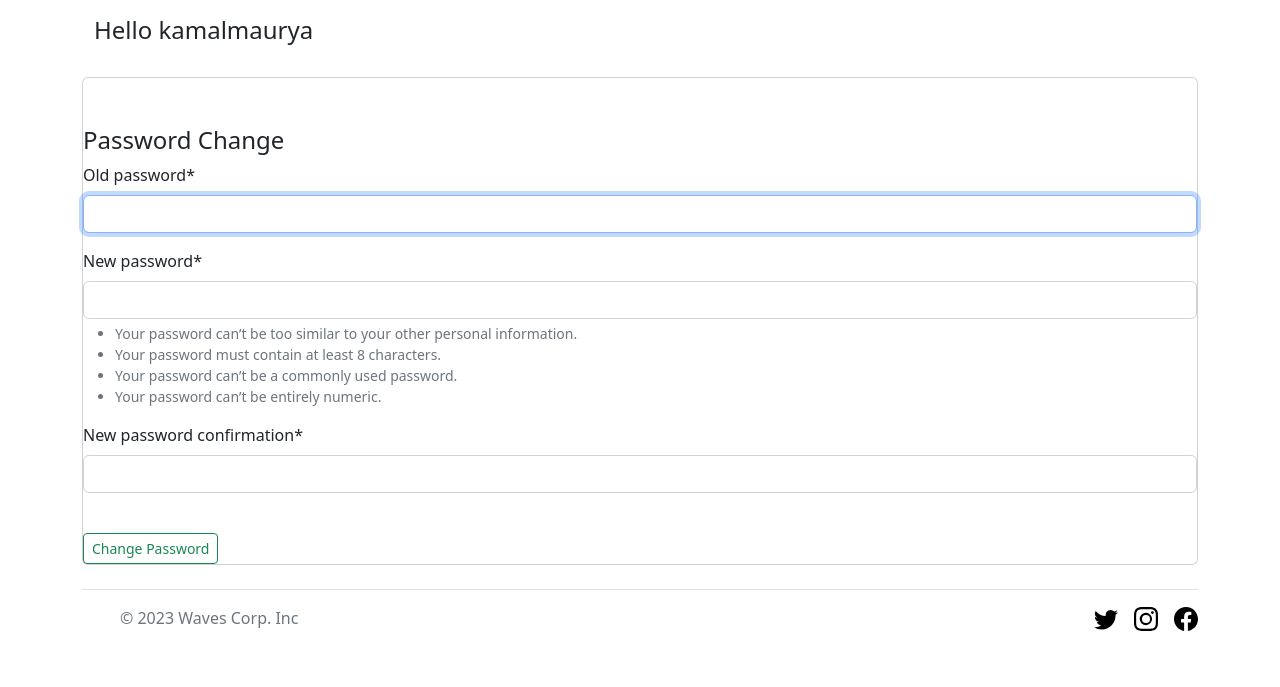
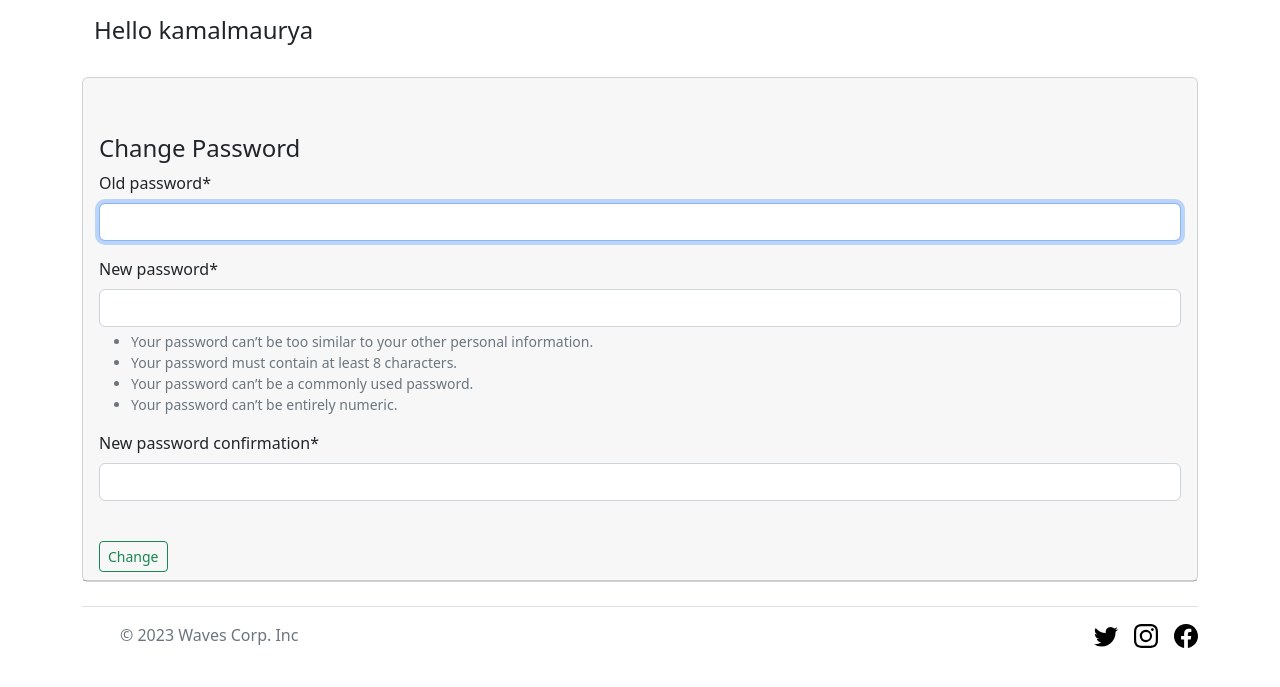
Before and after one commit to Kamal123-cyber/Waves, a Django app: page /password-change/ in a window 1280 px wide. Shown: the part 56-743 px from the top of the page. Run offline with Django 3.2, Linux system fonts and the light colour scheme; a user stored in the database is signed in; parts of the project's set-up code (start-up, migrations or seed data) failed here and were passed over; some libraries are stand-ins or nearby versions.

Commit message:
password change done

```diff
--- a/users/templates/users/password_change.html
+++ b/users/templates/users/password_change.html
@@ -4,12 +4,12 @@
  <main class="flex-shrink-0">
     <br>
     <div class="card">
-      <div clas="card-header">
-      <h4 class="mt-5">Password Change</h4>
+      <div class="card-header">
+      <h4 class="mt-5">Change Password</h4>
       <form method="post">{% csrf_token %}
         {{ form|crispy }}
         <br>
-        <button type="submit" class="btn btn-outline-success btn-sm">Change Password</button>
+        <button type="submit" class="btn btn-outline-success btn-sm">Change</button>
       </form>
     </div>
     </div>
--- a/users/templates/users/profile.html
+++ b/users/templates/users/profile.html
@@ -15,6 +15,7 @@
       {{ profile_form|crispy}}<br>
       <!--<input type="submit" value="Sign Up">-->
       <button type="submit" class="btn btn-outline-primary btn-sm">Update</button>
+      <a class="btn btn-primary btn-sm" href="{% url 'password_change' %}" role="button">Change Password</a>
 
     </form>
     </div>
--- a/users/urls.py
+++ b/users/urls.py
@@ -4,6 +4,7 @@ from . import views
 
 urlpatterns = [
     path('signup/', SignUpView.as_view(), name='signup'),
-     path('profile/', views.Profile, name='profile'),
+    path('profile/', views.Profile, name='profile'),
+    path('password_change/', views.password_change, name='password_change'),
 
 ]
```
Also changed, not shown: users/forms.py (+7 -0 lines), users/templates/users/password_change_done.html (+5 -3 lines), users/views.py (+16 -1 lines).
